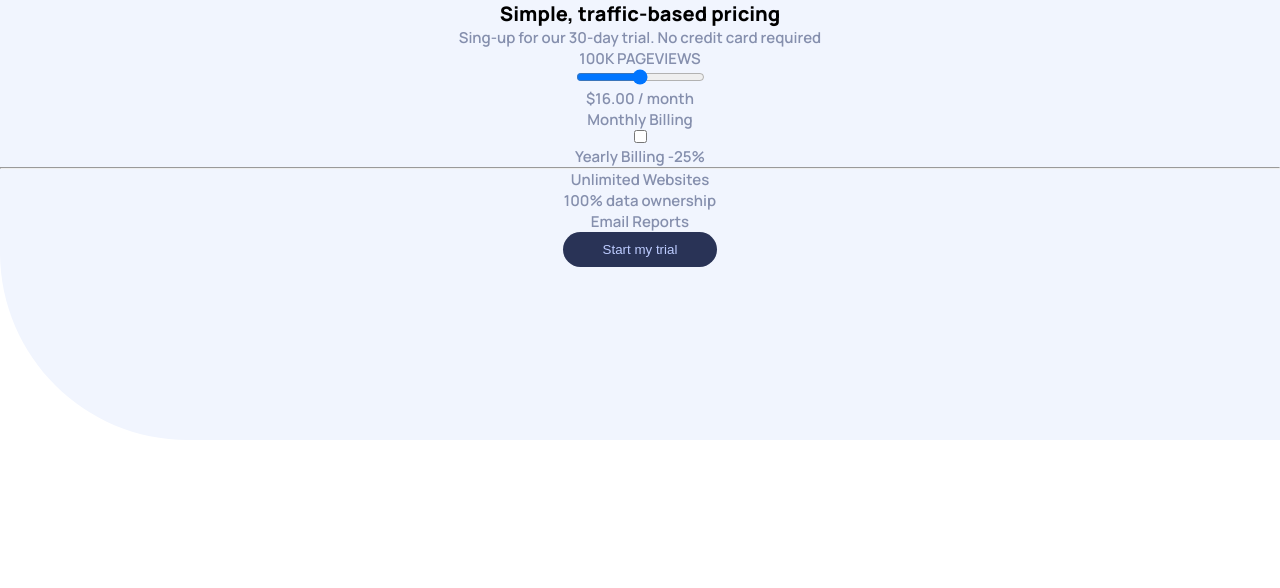
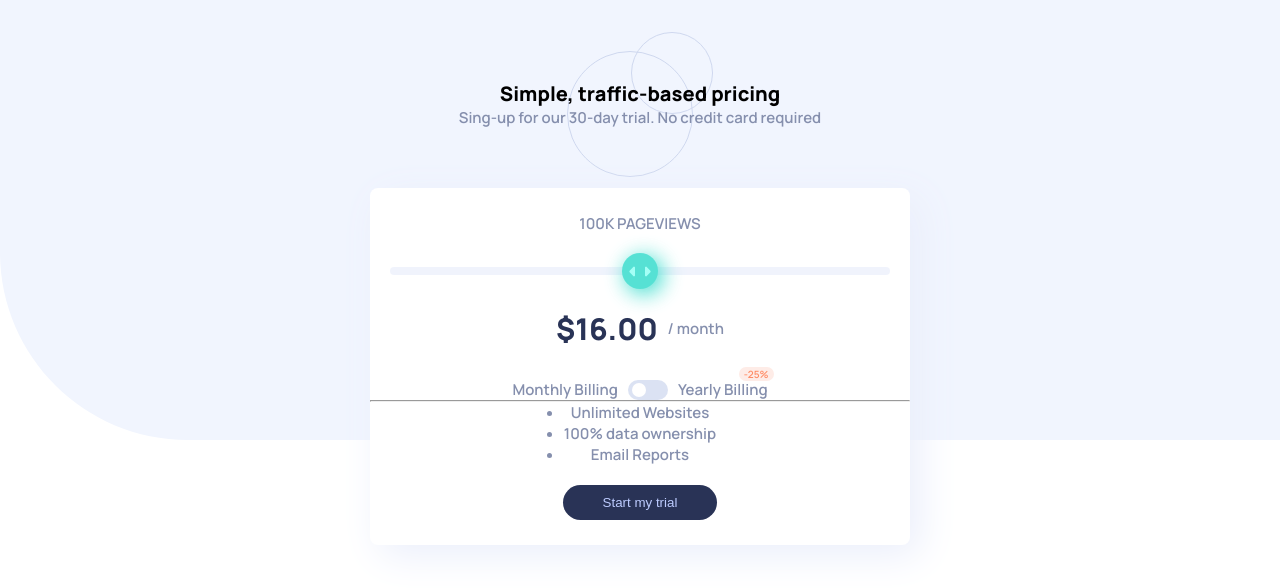
Before and after one commit to AIY7788/interactive-pricing-component-ts, a React (Vite) app: page / in a window 1280 px wide. Shown: the top 588 px of the page. Built offline with nearby package versions, Linux system fonts and the light colour scheme.

Commit message:
Add style for app component

```diff
--- a/src/App.css
+++ b/src/App.css
@@ -0,0 +1,180 @@
+#root {
+  max-width: 580px;
+  margin: 0 auto;
+  padding: 2rem 2rem 8rem;
+}
+
+.hero-section {
+  background: url("/images/pattern-circles.svg") no-repeat center;
+  padding: 6rem 0;
+}
+
+.hero-section p {
+  padding: 0 min(4rem, 12vw);
+}
+
+.page-views {
+  background-color: var(--white);
+  box-shadow: 10px 10px 40px 0.1px var(--blue-light-slider);
+  padding: 2.5rem 0;
+  border-radius: 8px;
+}
+
+.section-top-pageviews {
+  display: grid;
+  grid-template-columns: 1fr;
+  gap: 3rem;
+}
+
+.range-section {
+  padding: 0 2rem;
+}
+
+.slice-range {
+  -webkit-appearance: none;
+  appearance: none;
+  width: 100%;
+  height: 8px;
+  border-radius: 5px;
+  background-color: var(--blue-light-slider);
+  outline: none;
+  opacity: 0.7;
+  -webkit-transition: .2s;
+  transition: opacity .2s;
+}
+
+.slice-range:active {
+  opacity: 1;
+}
+
+.slice-range::-webkit-slider-thumb {
+  -webkit-appearance: none;
+  appearance: none;
+  width: 36px;
+  height: 36px;
+  background: url("/images/icon-slider.svg") no-repeat center;
+  background-color: var(--cyan-strong);
+  border-radius: 50%;
+  box-shadow: 4px 4px 20px 2px var(--cyan-strong);
+  cursor: pointer;
+}
+
+.slice-range::-webkit-slider-thumb:active {
+  cursor: grabbing;
+}
+
+.slice-range::-moz-range-thumb {
+  width: 36px;
+  height: 36px;
+  background: url("/images/icon-slider.svg") no-repeat center;
+  background-color: var(--cyan-strong);
+  border-radius: 50%;
+  box-shadow: 6px 6px 40px hsla(var(--cyan-strong), 0.1),
+    -6px -6px 40px hsla(var(--cyan-strong), 0.1);
+  cursor: pointer;
+}
+
+.slice-range::-moz-range-thumb:active {
+  cursor: grabbing;
+}
+
+.price-contain {
+  display: flex;
+  align-items: center;
+  justify-content: center;
+  gap: 1rem;
+}
+
+.price {
+  font-size: 3rem;
+  font-weight: var(--font-weight-extrabold);
+  color: var(--blue-dark);
+}
+
+.billing {
+  margin-top: 3rem;
+  display: flex;
+  align-items: center;
+  justify-content: center;
+  gap: 1rem;
+}
+
+p:has(.discount) {
+  position: relative;
+  display: flex;
+  align-items: center;
+}
+
+.discount {
+  font-size: 1rem;
+  background-color: var(--red-light-bg);
+  color: var(--red-light-text);
+  padding: 0 0.5rem;
+  border-radius: 12px;
+  position: absolute;
+  right: -6px;
+  top: -12px;
+}
+
+.toggle-switch {
+  width: 40px;
+  height: 20px;
+  position: relative;
+}
+
+.toggle-switch input {
+  opacity: 0;
+  width: 0;
+  height: 0;
+}
+
+.slice-toggle {
+  position: absolute;
+  cursor: pointer;
+  top: 0;
+  left: 0;
+  right: 0;
+  bottom: 0;
+  border-radius: 20px;
+  opacity: 0.7;
+  background-color: var(--blue-light-toggle);
+}
+
+.slice-toggle:hover {
+  background-color: var(--cyan-strong);
+}
+
+.slice-toggle::before {
+  position: absolute;
+  content: '';
+  width: 14px;
+  height: 14px;
+  bottom: 3px;
+  left: 4px;
+  border-radius: 50%;
+  background-color: var(--white);
+  -webkit-transition: .4s;
+  transition: .4s ease;
+}
+
+.toggle-switch input:checked+.slice-toggle {
+  background-color: var(--cyan-strong);
+}
+
+.toggle-switch input:checked+.slice-toggle:hover {
+  opacity: 1;
+}
+
+.toggle-switch input:checked+.slice-toggle::before {
+  -webkit-transform: translateX(18px);
+  -ms-transform: translateX(18px);
+  transform: translateX(18px);
+}
+
+.section-bottom-pageviews {
+  display: flex;
+  flex-direction: column;
+  align-items: center;
+  justify-content: center;
+  gap: 2rem;
+}
```
